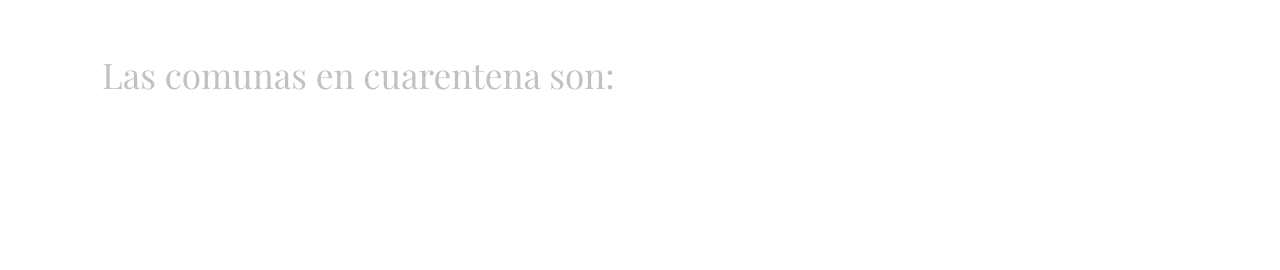
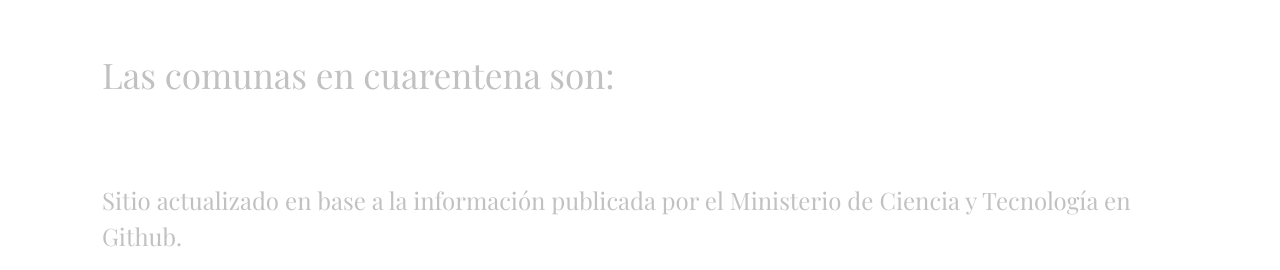
Before and after one commit to nikokozak/covidpoem, a plain HTML site: page web/public/index.html in a window 1280 px wide. Shown: the part 636-906 px from the top of the page. Before the commit the page ends 800 px from the top, so only its background shows below. Drawn offline with nearby package versions, Linux system fonts and the light colour scheme; no server answers.

Commit message:
Added explanatory text

```diff
--- a/web/public/css/styles.css
+++ b/web/public/css/styles.css
@@ -107,6 +107,12 @@
 	color: #C1C1C1;
 }
 
+.small-text {
+	font-size: 1.5rem;
+	color: #C1C1C1;
+	margin-top: 4rem;
+}
+
 .count {
 	color: #A62628;
 }
--- a/web/public/index.html
+++ b/web/public/index.html
@@ -48,6 +48,9 @@
 					Las comunas en cuarentena son: <span id="quarantineList" class="bold"></span>
 					</p>
 				</div>
+				<div id="fourth-col" class="col-12">
+					<p class="small-text">Sitio actualizado en base a la información publicada por el Ministerio de Ciencia y Tecnología en Github.</p>
+				</div>
 			</div>
 		</div>
 		<div class="modal micromodal-slide" id="modal" aria-hidden="true">
```
